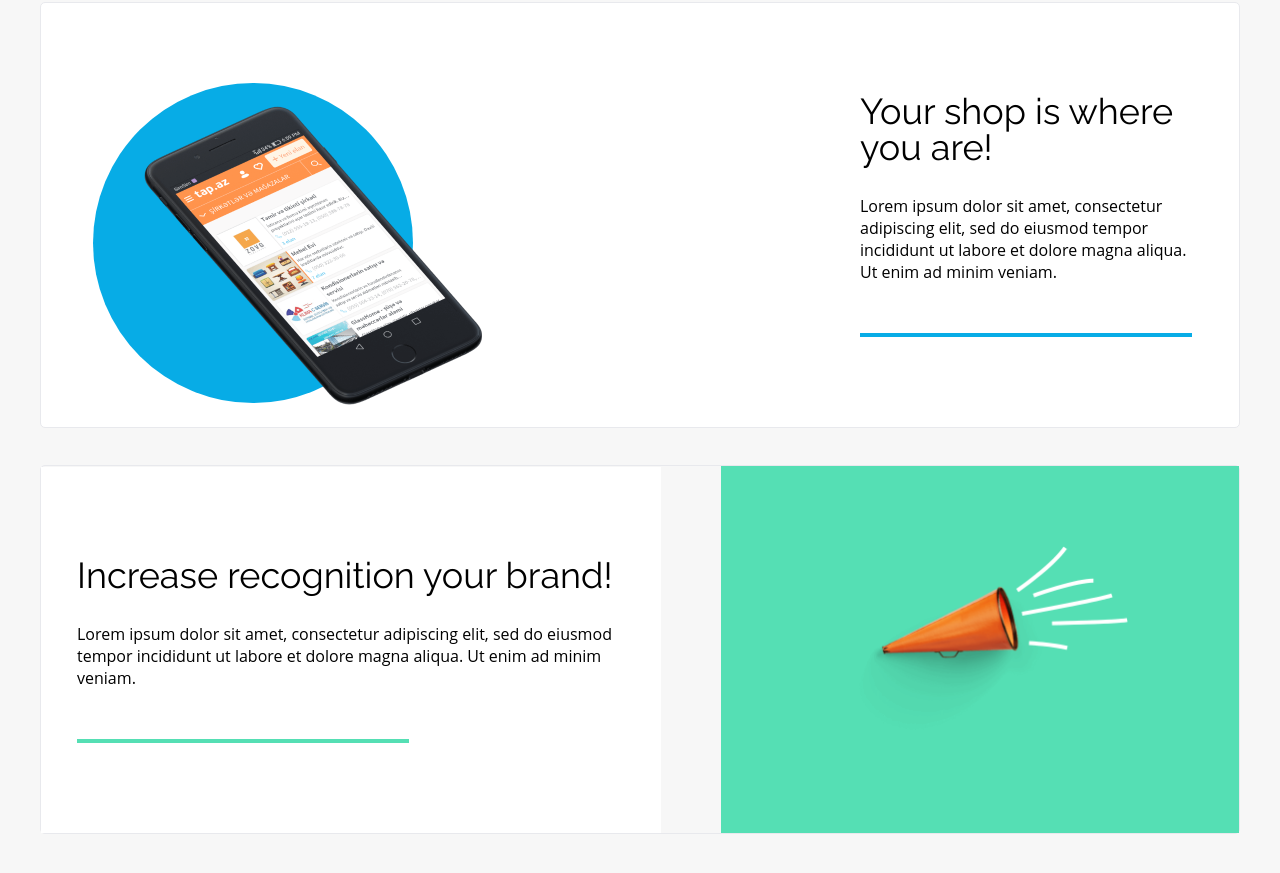
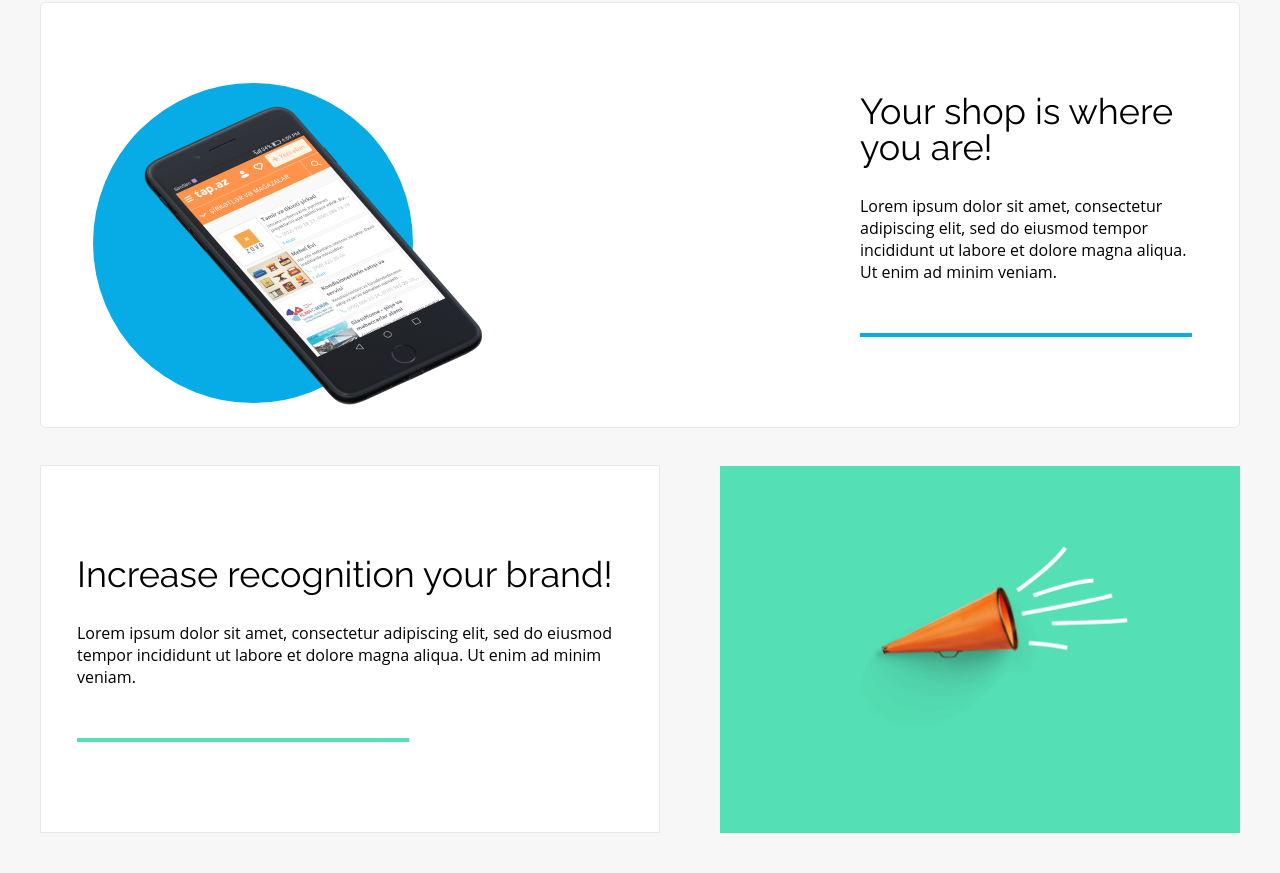
Before and after one commit to Y4nkesS/Best-shop, a plain HTML site: page index.html in a window 1280 px wide. Shown: the part 1894-2767 px from the top of the page. Drawn offline with Linux system fonts and the light colour scheme.

Commit message:
article section adjustments

```diff
--- a/css/styles.css
+++ b/css/styles.css
@@ -311,6 +311,7 @@
     --line-color: #55DFB4;
     display: flex;
     background: 0;
+    border: none;
 
 }
 .benefits-third-article-content {
@@ -318,7 +319,7 @@
     max-width: 620px;
     height: 100%;
     margin: 0;
-
+    border: 1px solid #E8E9ED;
 }
 
 .benefits-photo-trumpet {
```
